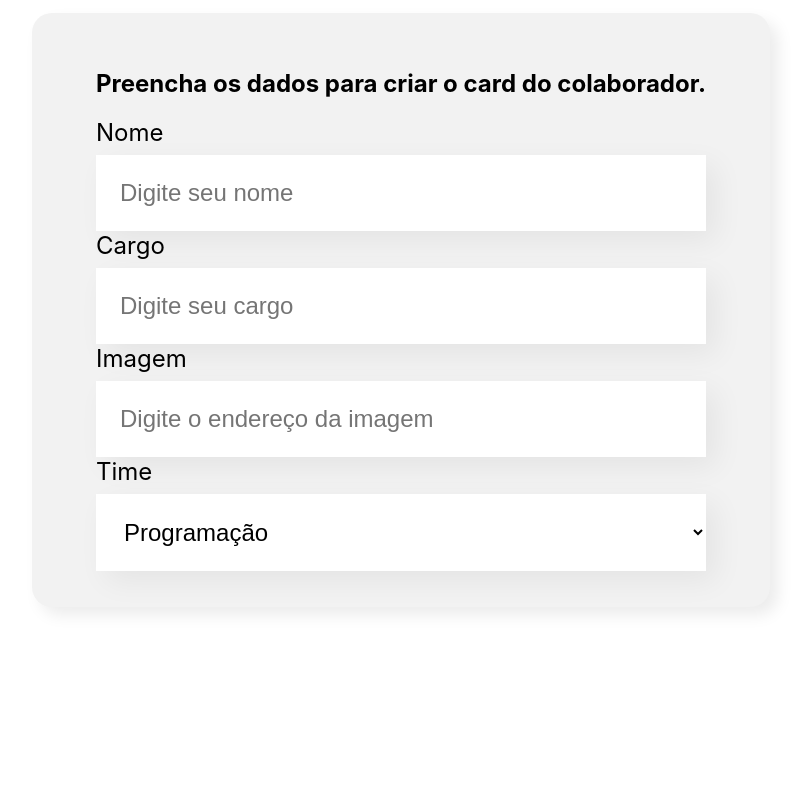
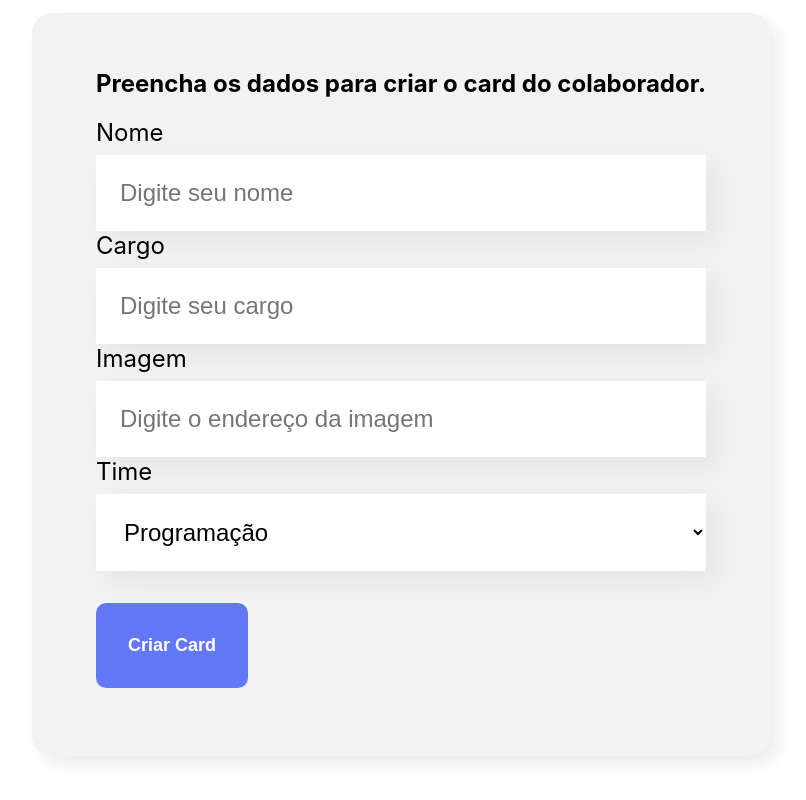
Before and after one commit to luknapoleao/organo, a React (Create React App) app: page / in a window 1280 px wide. Shown: the part 565-1365 px from the top of the page, without its empty margins (239-1045 px from the left). Before the commit the page ends 1252 px from the top, so only its background shows below. Built offline with nearby package versions, Linux system fonts and the light colour scheme.

Commit message:
Nessa etapa criei o botão "Criar Card" no formulário já com a estilização, utilizei o (props.children) caso queira inserir uma imagem futuramente indexada no botão.

```diff
--- /dev/null
+++ b/src/componentes/Botao/Botao.css
@@ -0,0 +1,15 @@
+.botao {
+    background-color: #6278F7;
+    border-radius: 10px;
+    font-weight: 700;
+    font-size: 18px;
+    padding: 32px;
+    border: none;
+    cursor: pointer;
+    color: #FFF;
+    margin: 32px 0;
+}
+
+.botao:hover {
+    color: #95FFD4;
+}
--- /dev/null
+++ b/src/componentes/Botao/index.js
@@ -0,0 +1,12 @@
+import './Botao.css'
+
+
+const Botao = (props) => {
+    return (<button className='botao'>
+
+            {props.children}
+
+    </button>)
+}
+
+ export default Botao
--- a/src/componentes/Formulario/index.js
+++ b/src/componentes/Formulario/index.js
@@ -1,3 +1,4 @@
+import Botao from '../Botao'
 import CampoTexto from '../CampoTexto'
 import ListaSuspensa from '../ListaSuspensa'
 import './Formulario.css'
@@ -24,6 +25,9 @@
             <CampoTexto label="Cargo" placeholder="Digite seu cargo" />
             <CampoTexto label="Imagem" placeholder="Digite o endereço da imagem" />
             <ListaSuspensa label="Time" itens = {times} />
+            <Botao>
+                Criar Card
+            </Botao>
 
             </form>
 
```
